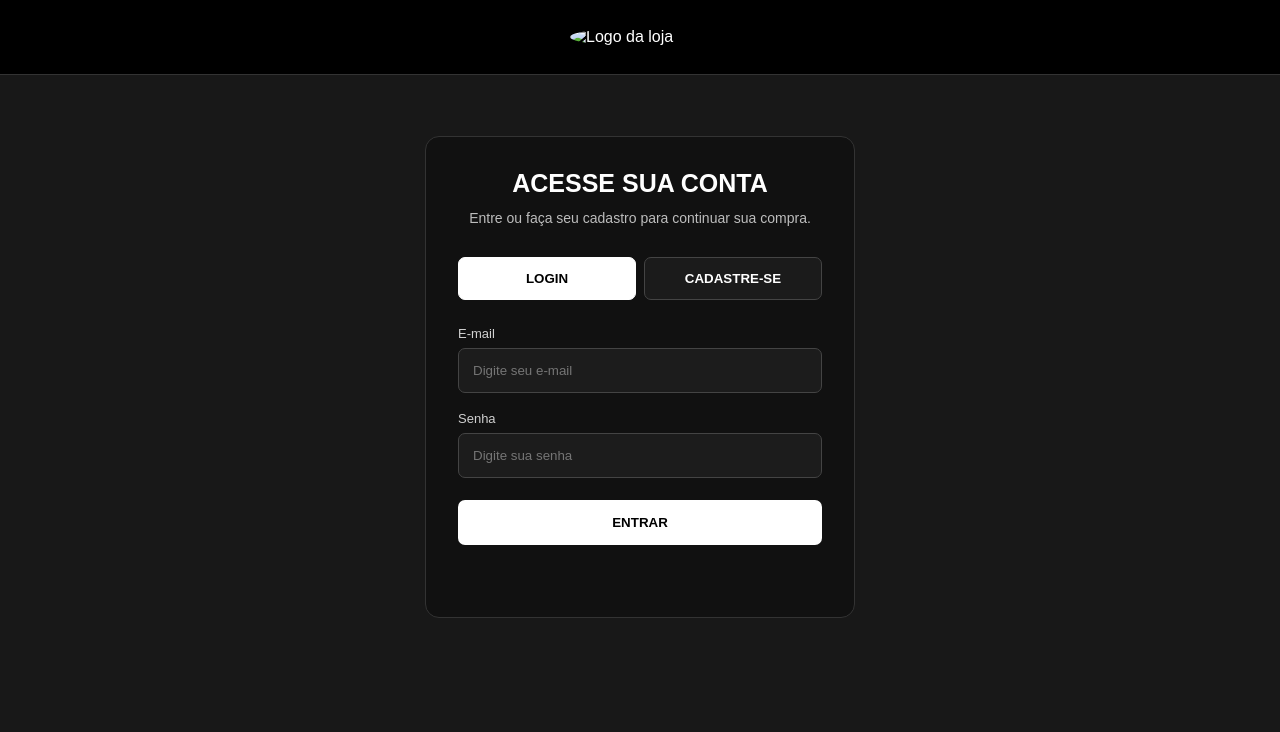
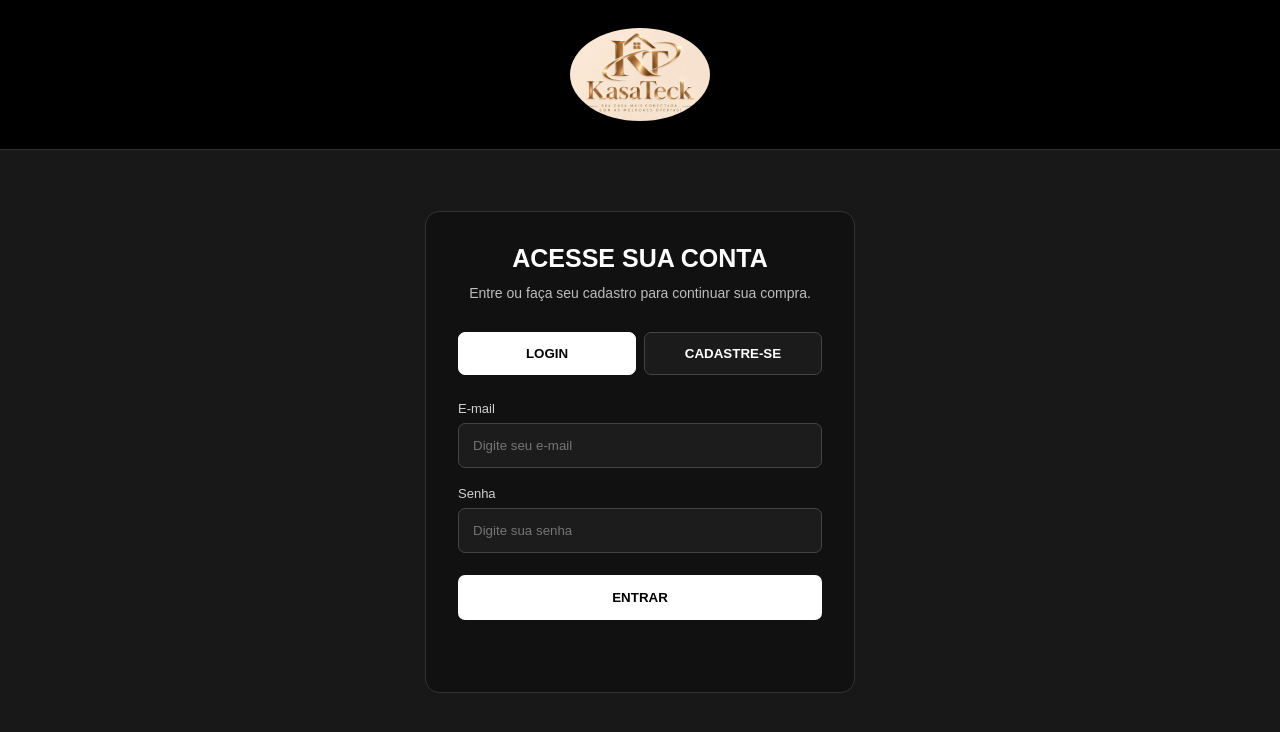
Before and after one commit to Prof-Davi-Git/Site_Casatech, a plain HTML site: page Página de Login/login.html in a window 1280 px wide. Drawn offline with Linux system fonts and the light colour scheme.

Commit message:
Corrige logo e imagens da CasaTech

```diff
--- a/Página de Login/login.html
+++ b/Página de Login/login.html
@@ -5,7 +5,7 @@
     <!-- ATUALIZAÇÃO 03/11 - NOVA PÁGINA DE LOGIN E CADASTRO -->
     <meta charset="UTF-8">
     <meta name="viewport" content="width=device-width, initial-scale=1.0">
-    <title>Login - Minha Loja</title>
+    <title>Login - CasaTech</title>
     <link rel="stylesheet" href="login.css">
 </head>
 
@@ -14,7 +14,7 @@
     <!-- ATUALIZAÇÃO 03/11 - CABEÇALHO DA PÁGINA -->
     <header>
         <img
-            src="../Imagens/LOJA TESTE (1).png"
+            src="../imagens/logo-casatech.jpg"
             alt="Logo da loja"
         >
     </header>
```
